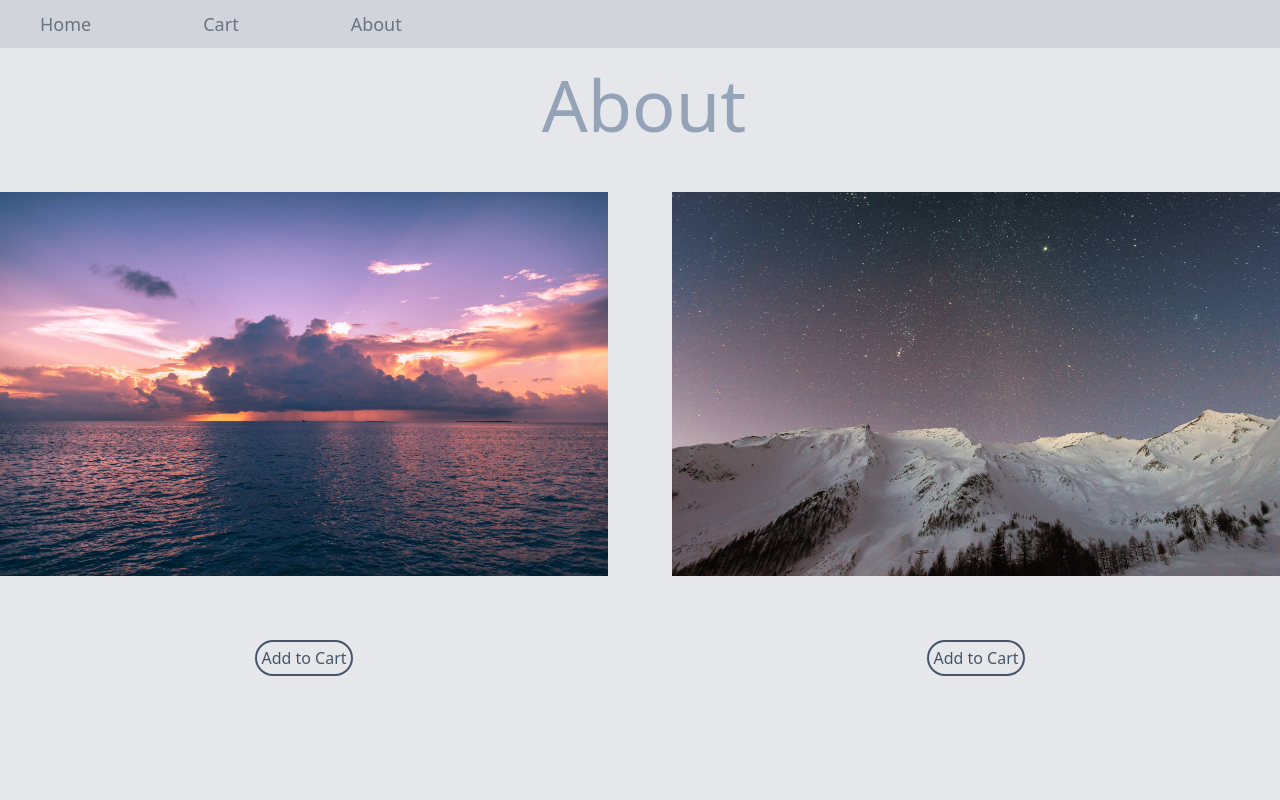
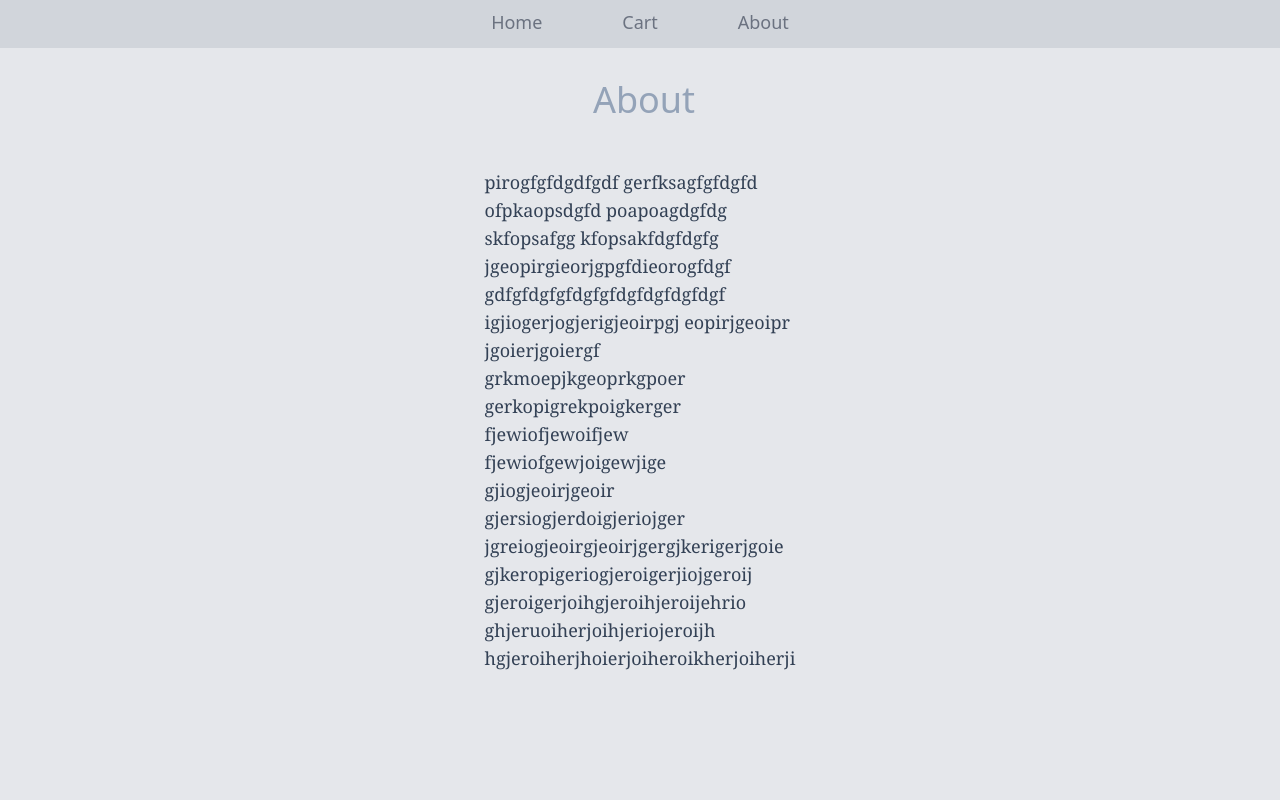
Before and after one commit to WellDN/React-ts-tailwind, a React (Vite) app: page /about in a window 1280 px wide. Shown: the top 800 px of the page. Built offline with nearby package versions, Linux system fonts and the light colour scheme.

Commit message:
Route path config

```diff
--- a/src/App.tsx
+++ b/src/App.tsx
@@ -8,14 +8,11 @@ function App() {
     <Routes>
       <Route path="/" element={<Home />} >
         <Route path="/" element={<h1>Home</h1>} />
-      <Route path="about" element={<About />} />
+      </Route>
+      <Route path="/about" element={<About />} />
       <Route path="/cart" element={<Cart />} />
-
-      </Route>
       </Routes>
       );
     }
 
-
-
 export default App
--- a/src/pages/About.tsx
+++ b/src/pages/About.tsx
@@ -1,10 +1,51 @@
+import { Link } from 'react-router-dom'
+
 export function About() {
     return (
-    <div className="">
-    <h1 className="">About</h1>
-    <div className="">
-
+        <body className="grid gap-5 bg-gray-200 fixed">
+        <nav className="flex  justify-center pt-2 bg-gray-300 h-12 w-full sm:">
+        <div className="text-lg items-center text-gray-500">
+       <Link to="/" className="mr-20 hover:text-gray-900">
+         Home
+       </Link>
+       <Link to="/cart" className="mr-20 hover:text-gray-900">
+         Cart
+       </Link>
+     <Link to="/about" className="hover:text-gray-900">
+          About
+     </Link>
+     </div>
+     </nav>
+     <div className="flex pl-2 w-screen justify-center">
+        <h1 className="text-4xl pt-3 text-slate-400 h-20">About</h1>
+    </div>
+    <div className="flex h-screen justify-center">
+    <div className="inline-flex h-96 w-60 justify-center">
+        <p className="text-slate-700 font-serif  text-lg">
+            pirogfgfdgdfgdf
+            gerfksagfgfdgfd
+            ofpkaopsdgfd
+            poapoagdgfdg
+            skfopsafgg
+            kfopsakfdgfdgfg
+            jgeopirgieorjgpgfdieorogfdgf
+            gdfgfdgfgfdgfgfdgfdgfdgfdgf
+            igjiogerjogjerigjeoirpgj
+            eopirjgeoipr
+            jgoierjgoiergf
+            grkmoepjkgeoprkgpoer
+            gerkopigrekpoigkerger
+            fjewiofjewoifjew
+            fjewiofgewjoigewjige
+            gjiogjeoirjgeoir
+            gjersiogjerdoigjeriojger
+            jgreiogjeoirgjeoirjgergjkerigerjgoie
+            gjkeropigeriogjeroigerjiojgeroij
+            gjeroigerjoihgjeroihjeroijehrio
+            ghjeruoiherjoihjeriojeroijh
+            hgjeroiherjhoierjoiheroikherjoiherji</p>
     </div>
     </div>
+    </body>
     )
 }
--- a/src/pages/Cart.tsx
+++ b/src/pages/Cart.tsx
@@ -1,9 +1,37 @@
+import { Link } from 'react-router-dom'
+
 export function Cart() {
     return(
-    <div className="">
-    <h1 className="">Cart</h1>
-    <div className="">
+        <body className="grid  gap-5 bg-gray-400 fixed">
+        <nav className="flex  justify-center pt-2 bg-gray-300 h-12 w-full sm:">
+        <div className="text-lg items-center text-gray-500">
+       <Link to="/" className="mr-20 hover:text-gray-900">
+         Home
+       </Link>
+       <Link to="/cart" className="mr-20 hover:text-gray-900">
+         Cart
+       </Link>
+     <Link to="/about" className="hover:text-gray-900">
+          About
+     </Link>
+     </div>
+     </nav>
+     <div className="flex pl-2 w-screen">
+     <h1 className="text-4xl pt-5 text-gray-700">Cart</h1>
     </div>
-    </div>
+     <div className="flex w-screen h-screen">
+        <div className="flex w-screen h-20 bg-gray-500">
+            <div className="">
+                <p className="text-zinc-100 pl-20 text-1xl">Item</p>
+                <div className="pt-4">
+                <svg viewBox='0 0 30 50' className="w-11 h-11">
+                <path d="M0 1.5A.5.5 0 0 1 .5 1H2a.5.5 0 0 1 .485.379L2.89 3H14.5a.5.5 0 0 1 .491.592l-1.5 8A.5.5 0 0 1 13 12H4a.5.5 0 0 1-.491-.408L2.01 3.607 1.61 2H.5a.5.5 0 0 1-.5-.5zM3.102 4l1.313 7h8.17l1.313-7H3.102zM5 12a2 2 0 1 0 0 4 2 2 0 0 0 0-4zm7 0a2 2 0 1 0 0 4 2 2 0 0 0 0-4zm-7 1a1 1 0 1 1 0 2 1 1 0 0 1 0-2zm7 0a1 1 0 1 1 0 2 1 1 0 0 1 0-2z"></path>
+                </svg>
+                <div className=""></div>
+                </div>
+            </div>
+        </div>
+     </div>
+        </body>
     )
 }
--- a/src/pages/Home.tsx
+++ b/src/pages/Home.tsx
@@ -5,14 +5,14 @@ import landscape3 from './assets/landscape3.jpeg'
 import landscape4 from './assets/landscape4.jpeg'
 
 export function Home() {
-    return (
-     <body className="grid gap-5 bg-gray-200">
-     <nav className="flex items-center pl-10 bg-gray-300 h-12 w-full sm:">
+  return (
+    <body className="grid gap-5 min-w-min bg-gray-200">
+     <nav className="flex justify-center pt-2 bg-gray-300 h-12 w-full sm:">
      <div className="text-lg items-center text-gray-500">
-    <Link to="/" className="mr-28 hover:text-gray-900">
+    <Link to="/" className="mr-20 hover:text-gray-900">
       Home
     </Link>
-    <Link to="/cart" className="mr-28 hover:text-gray-900">
+    <Link to="/cart" className="mr-20 hover:text-gray-900">
       Cart
     </Link>
   <Link to="/about" className="hover:text-gray-900">
@@ -20,7 +20,7 @@ export function Home() {
   </Link>
   </div>
   </nav>
-  <div className="flex pl-2 w-full justify-center">
+  <div className="flex pl-2 justify-center">
   <h1 className="text-7xl text-slate-400"><Outlet /></h1>
   </div>
   <section>
```
